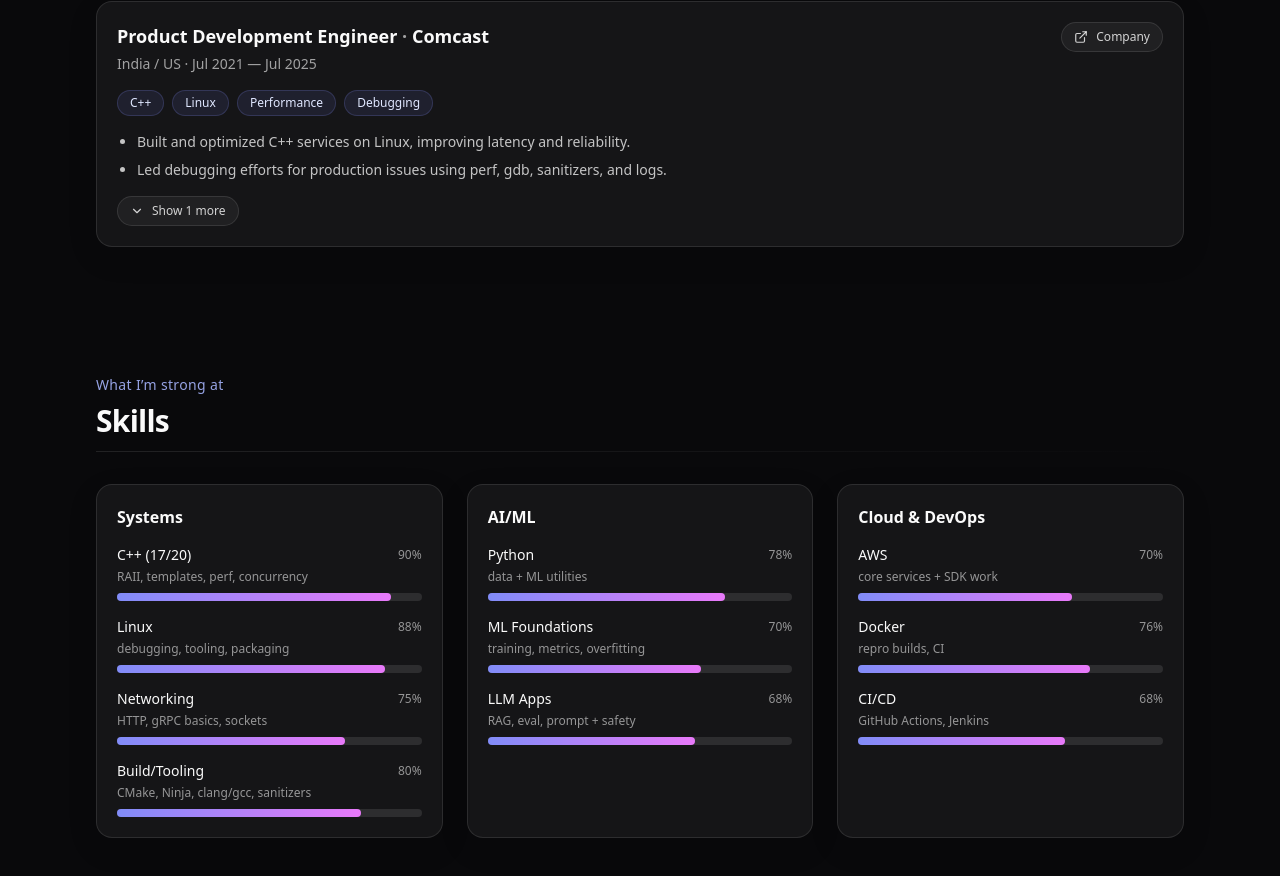
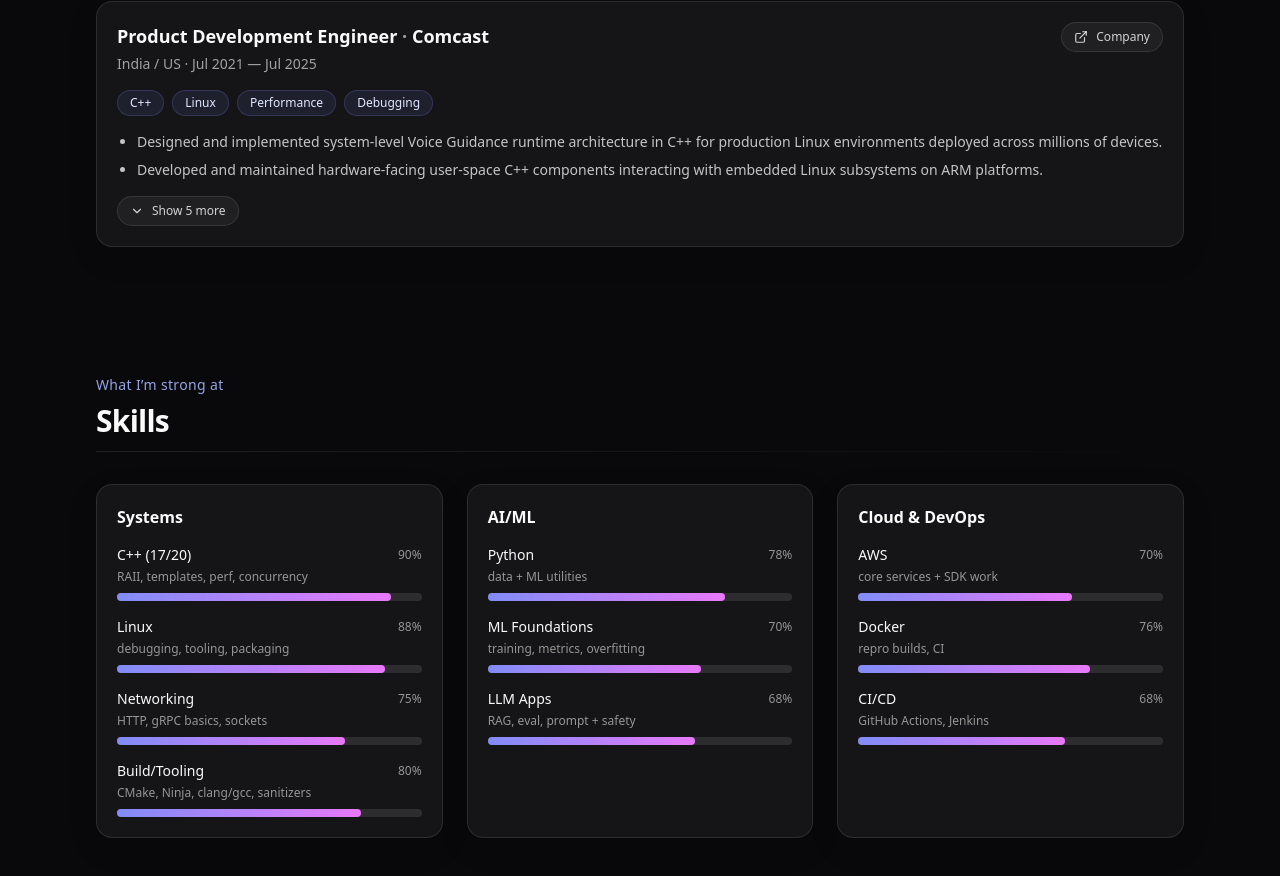
Before and after one commit to rajanyadav0307/rajan-portfolio, a React (Vite) app: page / in a window 1280 px wide. Shown: the part 1251-2127 px from the top of the page. Built offline with nearby package versions, Linux system fonts and the light colour scheme.

Commit message:
Updated Work Experience

```diff
--- a/src/content/profile.ts
+++ b/src/content/profile.ts
@@ -145,9 +145,13 @@
       start: "2021-07-26",
       end: "2025-07-17",
       highlights: [
-        "Built and optimized C++ services on Linux, improving latency and reliability.",
-        "Led debugging efforts for production issues using perf, gdb, sanitizers, and logs.",
-        "Designed clean interfaces/APIs for multi-team adoption and long-term maintenance."
+        "Designed and implemented system-level Voice Guidance runtime architecture in C++ for production Linux environments deployed across millions of devices.",
+        "Developed and maintained hardware-facing user-space C++ components interacting with embedded Linux subsystems on ARM platforms.",
+        "Developed core C++ TTS runtime components integrated with the WebKit engine, enabling OS-level Voice Guidance functionality across 300+ OTT applications with consistent behavior and correctness.",
+        "Ported and maintained GStreamer-based audio pipeline infrastructure across heterogeneous ARMv7/ARMv8 platforms, resolving cross-platform build and runtime compatibility issues.",
+        "Diagnosed and resolved 100+ production runtime failures using GDB, Valgrind, AddressSanitizer, and ThreadSanitizer, eliminating memory, concurrency, and shared-library defects.",
+        "Improved runtime reliability by increasing unit and integration test coverage from approximately 10% to 80% and refactoring audio components into modular, maintainable interfaces.",
+        "Optimized multithreaded runtime initialization paths, reducing system startup latency by 1.5 seconds in production Linux deployments."
       ],
       tags: ["C++", "Linux", "Performance", "Debugging"],
       links: [{ label: "Company", href: "https://www.xfinity.com/overview" }]
```
